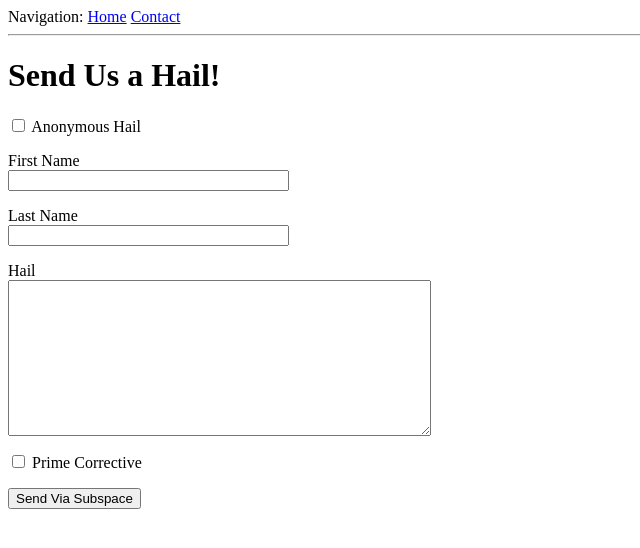
After one commit to rdarley/StarTrekTNC, a Flask app: page /contact in a window 1280 px wide. The commit adds this page. Shown: the top 548 px of the page, without its empty margins (0-640 px from the left). Run offline with Flask 2, Linux system fonts and the light colour scheme.

Commit message:
Basic contact form

```diff
--- a/app/__init__.py
+++ b/app/__init__.py
@@ -1,5 +1,7 @@
 from flask import Flask
+from config import Config
 
 app = Flask(__name__)
+app.config.from_object(Config)
 
 from app import routes
--- /dev/null
+++ b/app/forms.py
@@ -0,0 +1,12 @@
+from flask_wtf import FlaskForm
+from wtforms import StringField, BooleanField, SubmitField, TextAreaField
+from wtforms.validators import DataRequired
+
+
+class ContactForm(FlaskForm):
+    anonymous = BooleanField('Anonymous Hail')
+    first_name = StringField('First Name')
+    last_name = StringField('Last Name')
+    hail = TextAreaField('Hail', validators=[DataRequired()])
+    prime_corrective = BooleanField('Prime Corrective')
+    submit = SubmitField('Send Via Subspace')
--- a/app/routes.py
+++ b/app/routes.py
@@ -1,8 +1,17 @@
 from flask import render_template
 from app import app
+from app.forms import ContactForm
 
 
 @app.route('/')
 @app.route('/index')
 def index():
-    return render_template('index.html', title='Home', welcome_msg='Welcome to Star Trek: The Next Conversation')
+    welcome_msg = 'Welcome to Star Trek: The Next Conversation'
+    return render_template('index.html', title='Home', welcome_msg=welcome_msg)
+
+
+@app.route('/contact')
+def contact():
+    return render_template('contact.html',
+                           title='Contact Us',
+                           form=ContactForm())
--- a/app/templates/base.html
+++ b/app/templates/base.html
@@ -8,8 +8,9 @@
     </head>
     <body>
         <div>
-          Microblog:
+          Navigation:
           <a href="/index">Home</a>
+          <a href="/contact">Contact</a>
         </div>
         <hr>
         {% block content %}{% endblock %}
--- /dev/null
+++ b/app/templates/contact.html
@@ -0,0 +1,23 @@
+{% extends "base.html" %}
+
+{% block content %}
+    <h1>Send Us a Hail!</h1>
+    <form action="" method="post" novalidate>
+        {{ form.hidden_tag() }}
+        <p>{{ form.anonymous() }} {{ form.anonymous.label }}
+        <p>
+            {{ form.first_name.label }}<br>
+            {{ form.first_name(size=32) }}
+        </p>
+        <p>
+            {{ form.last_name.label }}<br>
+            {{ form.last_name(size=32) }}
+        </p>
+        <p>
+            {{ form.hail.label }}<br>
+            {{ form.hail(cols="50", rows="10") }}
+        </p>
+        <p>{{ form.prime_corrective() }} {{ form.prime_corrective.label }}</p>
+        <p>{{ form.submit() }}</p>
+    </form>
+{% endblock %}
--- /dev/null
+++ b/config.py
@@ -0,0 +1,5 @@
+import os
+
+
+class Config(object):
+    SECRET_KEY = os.environ.get('SECRET_KEY') or 'you-will-never-guess'
--- /dev/null
+++ b/requirements.txt
@@ -0,0 +1,3 @@
+flask
+flask_wtf
+python-dotenv
```
